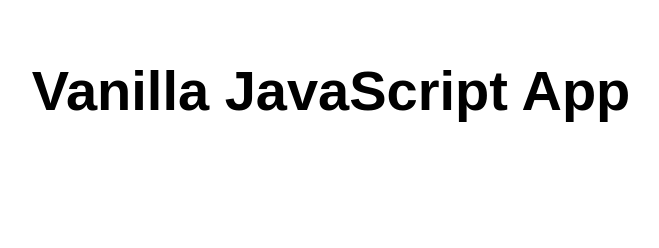
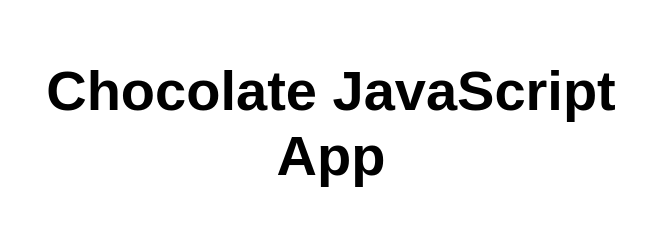
Before and after one commit to fishcake-smolsupport/my-first-static-web-app, a website: page src/index.html in a window 1280 px wide. Shown: the whole page, without its empty margins (309-968 px from the left). Drawn offline with Linux system fonts and the light colour scheme.

Commit message:
The vanilla was changed to chocolate as a test commit.

```diff
--- a/src/index.html
+++ b/src/index.html
@@ -10,7 +10,7 @@
 
 <body>
   <main>
-    <h1>Vanilla JavaScript App</h1>
+    <h1>Chocolate JavaScript App</h1>
   </main>
 </body>
 
```
